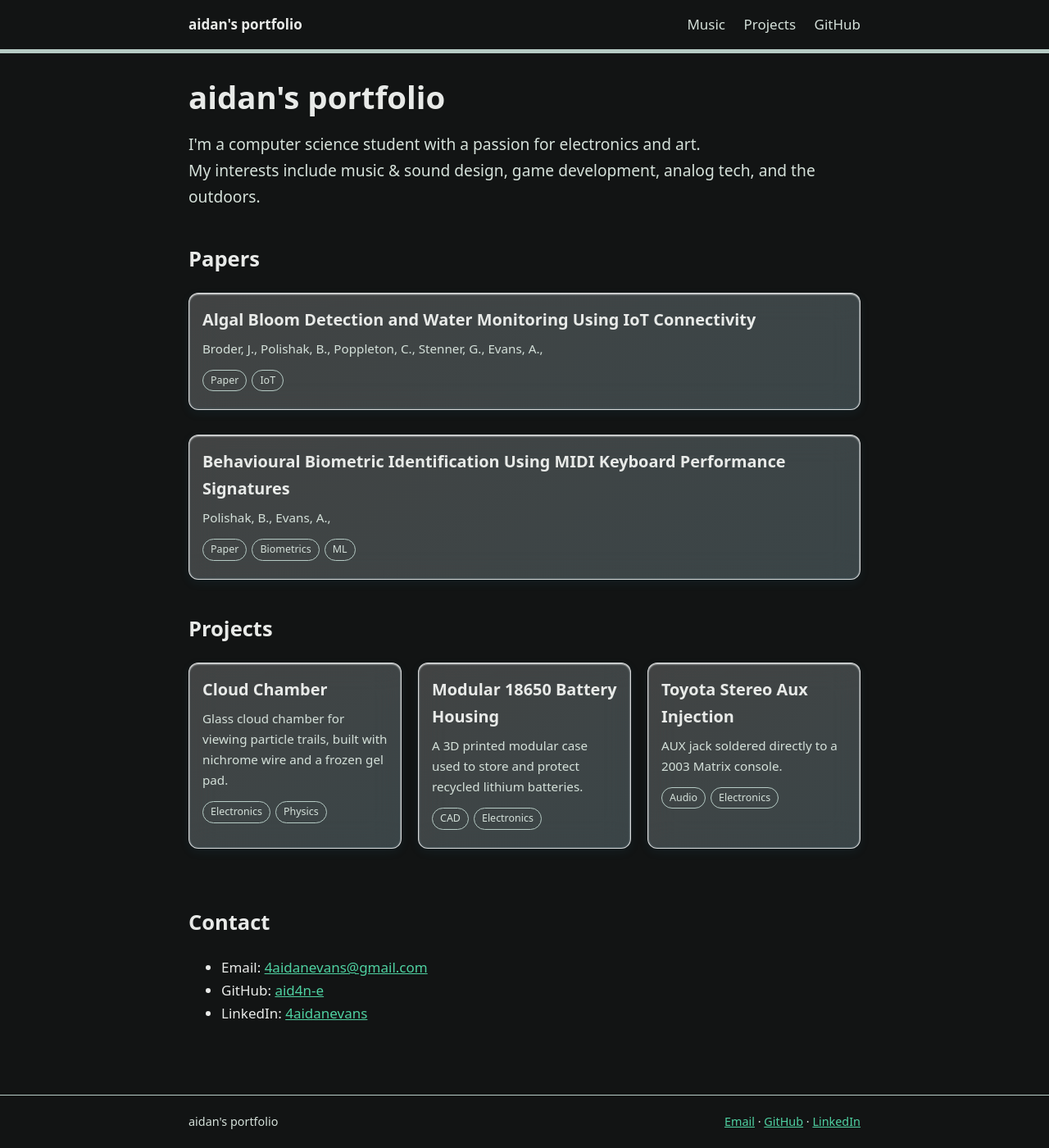
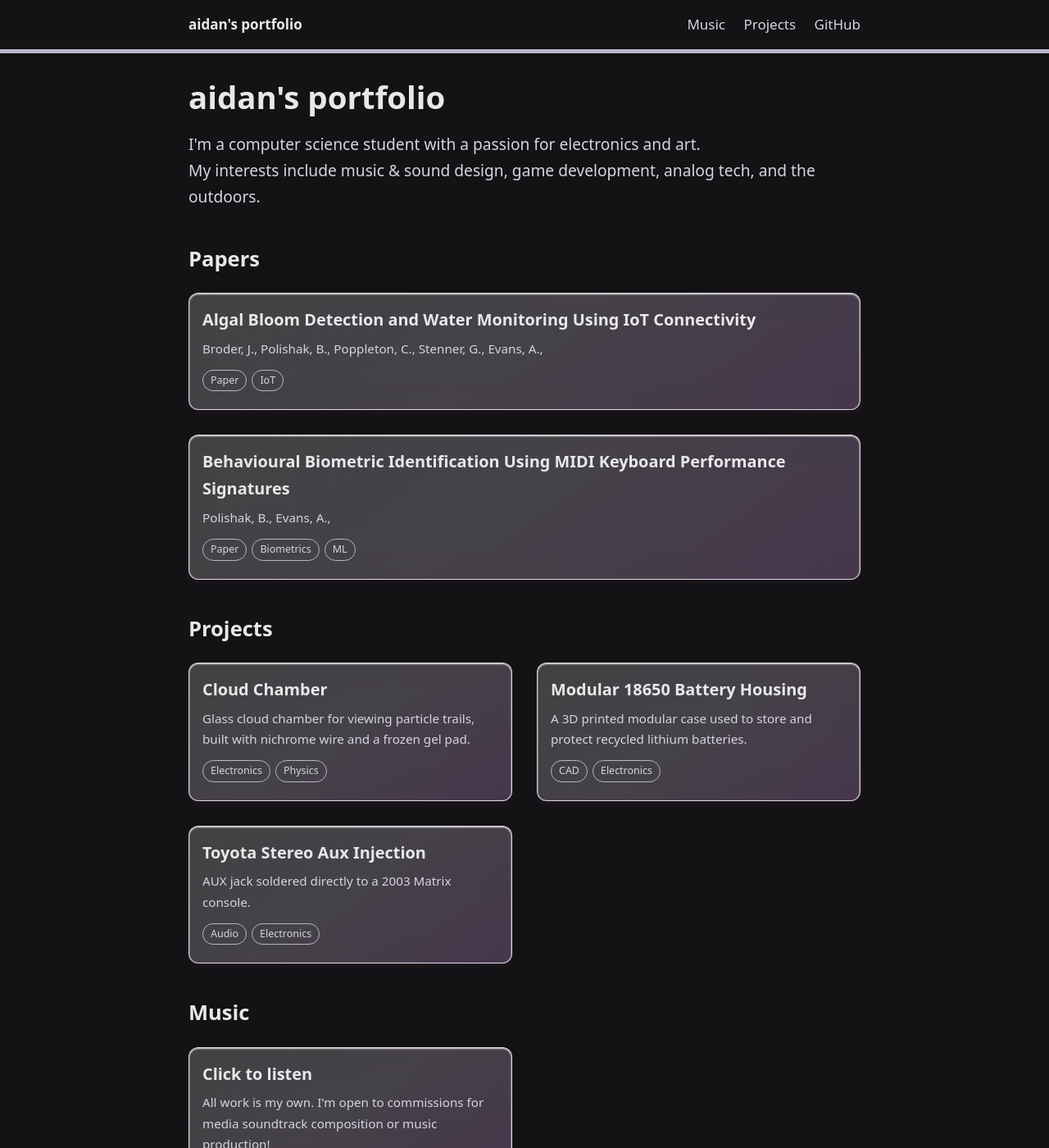
Before and after one commit to aid4n-e/aid4n-e.github.io, a Jekyll site: the page built from index.html, in a window 1280 px wide and 1400 px high. Shown: the whole window at 82% size. Built offline with Jekyll 4.4.1, drawn with Linux system fonts in a browser that asks for light colours.

Commit message:
Update music page, add tracks

```diff
--- a/_includes/player.html
+++ b/_includes/player.html
@@ -8,7 +8,7 @@
   <audio class="player-audio" preload="none"></audio>
 
   <div class="player-now" aria-live="polite">
-    <div class="player-title">Pick a track</div>
+    <div class="player-title">Pick a track; all music is my own, fully composed and produced without AI.</div>
     <div class="player-note"></div>
   </div>
 
--- a/_layouts/default.html
+++ b/_layouts/default.html
@@ -23,6 +23,7 @@
     {{ content }}
   </main>
 
+  <!--
   <footer class="site-footer">
     <div class="wrap">
       <span>{{ site.title }}</span>
@@ -33,5 +34,6 @@
       </span>
     </div>
   </footer>
+-->
 </body>
 </html>
--- a/assets/css/site.css
+++ b/assets/css/site.css
@@ -1,10 +1,15 @@
 :root {
-  --bg: #121414;
-  --fg: #e8eae8;
-  --muted: #d5e1da;
-  --accent: #4fd1a1;
-  --card: #1b1e1d;
-  --line: #b6cbc5;
+  --bg: #131214;
+  --fg: #e8e8ea;
+  --muted: #d5d5e1;
+  --accent: #d769ff;
+  /* everything accent-coloured below is derived from --accent, so changing it recolours the whole site */
+  --accent-hi:   color-mix(in srgb, var(--accent) 55%, white);   /* lighter */
+  --accent-lo:   color-mix(in srgb, var(--accent) 55%, black);   /* darker */
+  --accent-deep: color-mix(in srgb, var(--accent) 25%, black);   /* very dark, for shadows */
+  --accent-tint: color-mix(in srgb, var(--accent) 14%, white);   /* near-white with a hint of accent */
+  --card: #1e1b1e;
+  --line: #b6b7cb;
 }
 * { box-sizing: border-box; }
 html { scroll-padding-top: 80px; }   /* #papers, #projects etc. land below the sticky header */
@@ -41,7 +46,7 @@
 .hero p { font-size: 1.2rem; color: var(--muted); max-width: 40em; }
 
 h2 { margin-top: 1.5em; }
-.grid { display: grid; gap: 20px; grid-template-columns: repeat(auto-fill, minmax(260px, 1fr)); }
+.grid { display: grid; gap: 30px; grid-template-columns: repeat(auto-fill, minmax(260px, 1fr)); }
 .card,
 .player {
   display: block;
@@ -53,40 +58,43 @@
     linear-gradient(
       145deg,
       rgba(255, 255, 255, 0.202) 0%,
-      rgba(225, 245, 250, 0.218) 50%,
-      rgba(190, 225, 235, 0.239) 100%
+      color-mix(in srgb, var(--accent-tint) 22%, transparent) 50%,
+      color-mix(in srgb, var(--accent-hi) 24%, transparent) 100%
     );
 
   border: 1px solid rgba(255,255,255,.8);
   border-radius: 12px;
   padding: 16px;
-  margin-bottom: 30px;
 
   backdrop-filter: blur(18px) saturate(1.5);
   -webkit-backdrop-filter: blur(18px) saturate(1.5);
 
   box-shadow:
     inset 0 1px 2px rgba(255,255,255,.9),
-    inset 0 -1px 3px rgba(80,150,180,.15),
-    0 4px 12px rgba(30,100,120,.12);
+    inset 0 -1px 3px color-mix(in srgb, var(--accent-lo) 15%, transparent),
+    0 4px 12px color-mix(in srgb, var(--accent-lo) 12%, transparent);
 
   transition: all .2s ease;
 }
 
+/* space only BETWEEN stacked cards/players, never after the last one */
+:is(.card, .player) + :is(.card, .player) { margin-top: 30px; }
+.grid > :is(.card, .player) + :is(.card, .player) { margin-top: 0; }   /* grids space themselves with gap */
+
 .card:hover {
-  border-color: rgba(120,200,220,.8);
+  border-color: color-mix(in srgb, var(--accent) 80%, transparent);
 
   background:
     linear-gradient(
       145deg,
-      rgba(188, 188, 188, 0.548),
-      rgba(151, 151, 151, 0.6)
+      color-mix(in srgb, var(--accent) 28%, transparent),
+      color-mix(in srgb, var(--accent) 36%, transparent)
     );
 
   box-shadow:
     inset 0 1px 3px rgba(255,255,255,1),
-    0 6px 20px rgba(50,150,180,.2),
-    0 0 12px rgba(100,200,220,.15);
+    0 6px 20px color-mix(in srgb, var(--accent-lo) 20%, transparent),
+    0 0 12px color-mix(in srgb, var(--accent) 15%, transparent);
 
   transform: translateY(-2px);
 }
@@ -102,28 +110,29 @@
   position: relative;
   padding: 9px 20px;
 
-  color: #57686e;
+  color: var(--fg);
   text-decoration: none;
   font-weight: 600;
 
+  /* hollow frosted glass: mostly see-through, with a faint sheen */
   background:
     linear-gradient(
       180deg,
-      rgba(255,255,255,.95) 0%,
-      rgba(220,245,250,.75) 45%,
-      rgba(170,220,230,.65) 100%
+      rgba(255,255,255,.18) 0%,
+      rgba(255,255,255,.05) 50%,
+      rgba(255,255,255,.10) 100%
     );
 
-  border: 1px solid rgba(190,190,190,.7);
+  border: 1px solid rgba(255,255,255,.55);
   border-radius: 10px;
 
   box-shadow:
-    inset 0 2px 3px rgba(255,255,255,.95),
-    inset 0 -2px 4px rgba(70,150,175,.2),
-    0 2px 6px rgba(30,100,120,.2);
+    inset 0 1px 1px rgba(255,255,255,.5),
+    inset 0 -1px 3px color-mix(in srgb, var(--accent-lo) 15%, transparent),
+    0 2px 8px rgba(0,0,0,.2);
 
-  backdrop-filter: blur(12px);
-  -webkit-backdrop-filter: blur(12px);
+  backdrop-filter: blur(12px) saturate(1.4);
+  -webkit-backdrop-filter: blur(12px) saturate(1.4);
 
   transition: all .2s ease;
 }
@@ -133,16 +142,16 @@
   background:
     linear-gradient(
       180deg,
-      rgba(255,255,255,0.5),
-      rgba(200,200,200,0.5)
+      rgba(255,255,255,.30),
+      rgba(255,255,255,.12)
     );
 
-  border-color: rgba(200, 200, 200, 0.9);
+  border-color: rgba(255,255,255,.85);
 
   box-shadow:
-    inset 0 2px 4px white,
-    0 0 12px rgba(160,160,160,.4),
-    0 3px 8px rgba(100,100,100,.25);
+    inset 0 1px 2px rgba(255,255,255,.7),
+    0 0 14px color-mix(in srgb, var(--accent) 30%, transparent),
+    0 3px 10px rgba(0,0,0,.25);
 
   transform: translateY(-1px);
 }
@@ -151,9 +160,16 @@
 .player-btn:active {
   transform: translateY(1px);
 
+  background:
+    linear-gradient(
+      180deg,
+      rgba(255,255,255,.06),
+      rgba(255,255,255,.16)
+    );
+
   box-shadow:
-    inset 0 2px 6px rgba(100,100,120,.25),
-    0 1px 2px rgba(100,100,120,.15);
+    inset 0 2px 6px rgba(0,0,0,.35),
+    0 1px 2px rgba(0,0,0,.15);
 }
 
 .todo { background: rgba(230, 170, 30, .15); border-left: 4px solid #e6aa1e; padding: 2px 14px; border-radius: 4px; font-size: 0.95rem; }
@@ -363,10 +379,14 @@
 .player.is-playing .player-play .icon-play  { display: none; }
 .player.is-playing .player-play .icon-pause { display: block; }
 .player-play {
-  color: #1d6b53;
-  background: linear-gradient(180deg, rgba(255,255,255,.95) 0%, rgba(190,245,225,.8) 45%, rgba(110,215,180,.75) 100%);
+  color: var(--accent);
+  border-color: color-mix(in srgb, var(--accent-hi) 70%, transparent);
+  background: linear-gradient(180deg, color-mix(in srgb, var(--accent-hi) 30%, transparent) 0%, color-mix(in srgb, var(--accent) 8%, transparent) 55%, color-mix(in srgb, var(--accent) 16%, transparent) 100%);
 }
-.player.is-playing .player-play { box-shadow: inset 0 2px 3px rgba(255,255,255,.95), inset 0 -2px 4px rgba(70,175,140,.3), 0 0 14px rgba(79,209,161,.55); }
+.player-btn.player-play:hover {
+  background: linear-gradient(180deg, color-mix(in srgb, var(--accent-hi) 42%, transparent), color-mix(in srgb, var(--accent) 18%, transparent));
+}
+.player.is-playing .player-play { box-shadow: inset 0 1px 2px rgba(255,255,255,.55), inset 0 -2px 4px color-mix(in srgb, var(--accent-lo) 25%, transparent), 0 0 14px color-mix(in srgb, var(--accent) 55%, transparent); }
 
 .player-time { flex: none; min-width: 2.6em; font-size: 0.85rem; color: var(--muted); font-variant-numeric: tabular-nums; }
 .player-dur { text-align: right; }
@@ -384,7 +404,7 @@
 .player-vol::-webkit-slider-runnable-track {
   height: 8px; border-radius: 99px;
   background:
-    linear-gradient(90deg, rgba(140,240,205,.95), var(--accent)) 0 / var(--pct) 100% no-repeat,
+    linear-gradient(90deg, var(--accent-hi), var(--accent)) 0 / var(--pct) 100% no-repeat,
     rgba(0,0,0,.30);
   border: 1px solid rgba(255,255,255,.45);
   box-shadow: inset 0 1px 3px rgba(0,0,0,.5), 0 1px 0 rgba(255,255,255,.2);
@@ -395,8 +415,8 @@
   width: 18px; height: 18px; margin-top: -6px;
   border-radius: 50%;
   border: 1px solid rgba(255,255,255,.9);
-  background: radial-gradient(circle at 35% 30%, #fff 0%, rgba(220,245,250,.95) 40%, rgba(150,210,225,.9) 100%);
-  box-shadow: 0 1px 4px rgba(0,60,80,.5), inset 0 -2px 3px rgba(70,150,175,.3);
+  background: radial-gradient(circle at 35% 30%, #fff 0%, var(--accent-tint) 40%, var(--accent-hi) 100%);
+  box-shadow: 0 1px 4px color-mix(in srgb, var(--accent-deep) 60%, transparent), inset 0 -2px 3px color-mix(in srgb, var(--accent-lo) 30%, transparent);
 }
 .player-seek::-moz-range-track,
 .player-vol::-moz-range-track {
@@ -408,15 +428,15 @@
 .player-seek::-moz-range-progress,
 .player-vol::-moz-range-progress {
   height: 8px; border-radius: 99px;
-  background: linear-gradient(90deg, rgba(140,240,205,.95), var(--accent));
+  background: linear-gradient(90deg, var(--accent-hi), var(--accent));
 }
 .player-seek::-moz-range-thumb,
 .player-vol::-moz-range-thumb {
   width: 16px; height: 16px;
   border-radius: 50%;
   border: 1px solid rgba(255,255,255,.9);
-  background: radial-gradient(circle at 35% 30%, #fff 0%, rgba(220,245,250,.95) 40%, rgba(150,210,225,.9) 100%);
-  box-shadow: 0 1px 4px rgba(0,60,80,.5), inset 0 -2px 3px rgba(70,150,175,.3);
+  background: radial-gradient(circle at 35% 30%, #fff 0%, var(--accent-tint) 40%, var(--accent-hi) 100%);
+  box-shadow: 0 1px 4px color-mix(in srgb, var(--accent-deep) 60%, transparent), inset 0 -2px 3px color-mix(in srgb, var(--accent-lo) 30%, transparent);
 }
 
 /* track list: glass rows */
@@ -434,7 +454,7 @@
 .player-list li:last-child .player-track { border-bottom: 0; }
 .player-track:hover { background: linear-gradient(180deg, rgba(255,255,255,.16), rgba(255,255,255,.06)); }
 .player-track.is-active {
-  background: linear-gradient(180deg, rgba(79,209,161,.22), rgba(79,209,161,.08));
+  background: linear-gradient(180deg, color-mix(in srgb, var(--accent) 22%, transparent), color-mix(in srgb, var(--accent) 8%, transparent));
   box-shadow: inset 0 1px 1px rgba(255,255,255,.35);
 }
 .player-track.is-active .player-name { color: var(--accent); font-weight: 600; }
--- a/index.html
+++ b/index.html
@@ -74,11 +74,29 @@
 
 
 
+<!-- MUSIC -->
+
+<h2 id="music">Music</h2>
+<div class="grid">
+    <a class="card" href="/music" rel="noopener">
+      <h3>Click to listen</h3>
+      <p>All work is my own. I'm open to commissions for media soundtrack composition or music production!</p>
+    </a>
+
+
+
+</div>
+
+
+
 
 <h2 id="contact">Contact</h2>
+    <div class="wrap">
+      <span>
+        <a href="mailto:{{ site.email }}">Email</a> ·
+        <a href="https://github.com/{{ site.github }}">GitHub</a> ·
+        <a href="https://linkedin.com/in/{{ site.linkedin }}">LinkedIn</a>
+      </span>
+    </div>
 
-<ul>
-  <li>Email: <a href="mailto:4aidanevans@gmail.com">4aidanevans@gmail.com</a></li>
-  <li>GitHub: <a href="https://github.com/aid4n-e">aid4n-e</a></li>
-  <li>LinkedIn: <a href="https://linkedin.com/in/4aidanevans">4aidanevans</a></li>
-</ul>
+<br><br><br>
```
Also changed, not shown: _data/tracks.yml (+9 -4 lines), music.md (+2 -0 lines), 1 other file.
